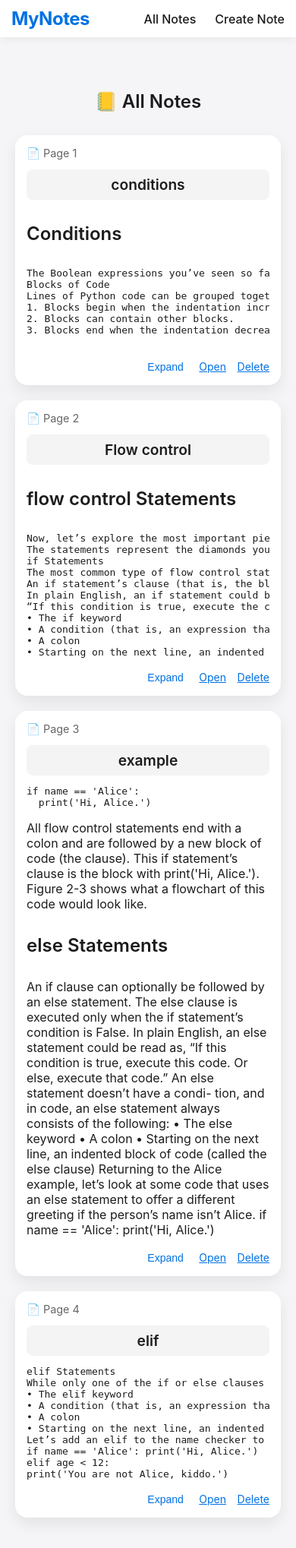
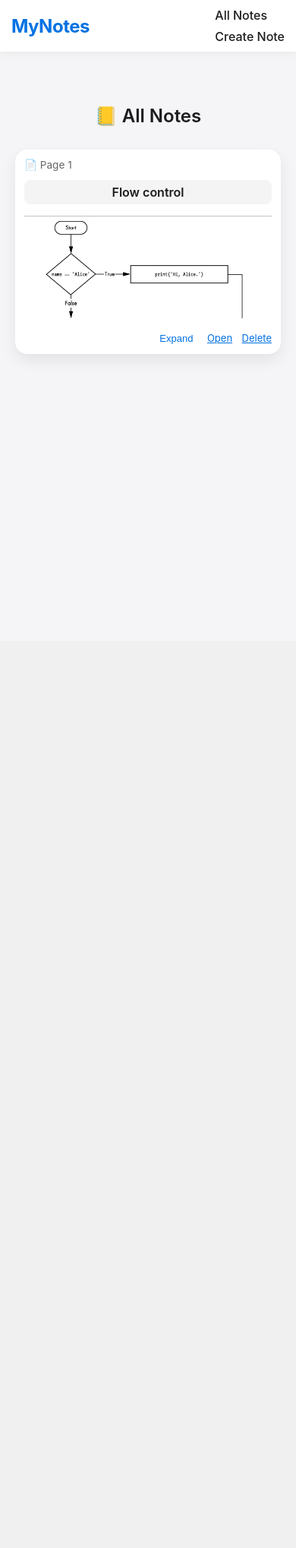
Before and after one commit to chavalibala6-source/create, a Flask app: page / in a window 390 px wide. Shown: the whole page at 76% size. After the commit the page ends 466 px from the top, so only its background shows below. Run offline with Flask 3, Linux system fonts and the light colour scheme; some libraries are stand-ins or nearby versions.

Commit message:
enhance to mobile view

```diff
--- a/app.py
+++ b/app.py
@@ -1,9 +1,9 @@
 import os
 import json
-from flask import Flask, render_template, request, redirect, url_for, send_from_directory
+from flask import Flask, render_template, request, redirect, url_for
 
 app = Flask(__name__)
-app.config['UPLOAD_FOLDER'] = 'static/uploads'
+app.config['UPLOAD_FOLDER'] = os.path.join('static', 'uploads')
 os.makedirs(app.config['UPLOAD_FOLDER'], exist_ok=True)
 
 NOTES_FILE = 'notes.json'
@@ -89,10 +89,6 @@ def upload_image():
 
     return redirect(url_for('paper', page=page_number))
 
-# Serve uploaded images
-@app.route('/uploads/<filename>')
-def uploaded_file(filename):
-    return send_from_directory(app.config['UPLOAD_FOLDER'], filename)
 
 if __name__ == '__main__':
-    app.run(debug=True)
+    app.run(host='0.0.0.0', port=5000, debug=True)
--- a/notes.json
+++ b/notes.json
@@ -1,26 +1,8 @@
 [
     {
         "page_number": 1,
-        "title": "conditions",
-        "text": "<h1>Conditions</h1>\r\n<pre>The Boolean expressions you\u2019ve seen so far could all be considered con- ditions, which are the same thing as expressions; condition is just a more specific name in the context of flow control statements. Conditions always evaluate down to a Boolean value, True or False. A flow control statement decides what to do based on whether its condition is True or False, and almost every flow control statement uses a condition.\r\nBlocks of Code\r\nLines of Python code can be grouped together in blocks. You can tell when a block begins and ends from the indentation of the lines of code. There are three rules for blocks.\r\n<code>1. Blocks begin when the indentation increases.\r\n2. Blocks can contain other blocks.\r\n3. Blocks end when the indentation decreases to zero or to a containing block\u2019s indentation.\r\n</code>\r\n</pre>",
-        "images": []
-    },
-    {
-        "page_number": 2,
         "title": "Flow control",
-        "text": "<h1>flow control Statements</h1>\r\n<pre>\r\nNow, let\u2019s explore the most important piece of flow control: the statements themselves. \r\nThe statements represent the diamonds you saw in the flowchart in Figure 2-1, and they are the actual decisions your programs will make.\r\nif Statements\r\nThe most common type of flow control statement is the if statement. \r\nAn if statement\u2019s clause (that is, the block following the if statement) will execute if the statement\u2019s condition is True. The clause is skipped if the condition is False.\r\nIn plain English, an if statement could be read as, \r\n\u201cIf this condition is true, execute the code in the clause.\u201d In Python, an if statement consists of the following:\r\n\u2022 The if keyword\r\n\u2022 A condition (that is, an expression that evaluates to True or False)\r\n\u2022 A colon\r\n\u2022 Starting on the next line, an indented block of code (called the if clause)</pre>",
-        "images": []
-    },
-    {
-        "page_number": 3,
-        "title": "example",
-        "text": "<pre>if name == 'Alice': \r\n  print('Hi, Alice.')\r\n</pre>\r\n<p>\r\nAll flow control statements end with a colon and are followed by a new block of code (the clause). This if statement\u2019s clause is the block with print('Hi, Alice.'). Figure 2-3 shows what a flowchart of this code would look like.</p>\r\n\r\n<h1>else Statements</h1>\r\n<p>An if clause can optionally be followed by an else statement. The else clause is executed only when the if statement\u2019s condition is False. In plain English, an else statement could be read as, \u201cIf this condition is true, execute this code. Or else, execute that code.\u201d An else statement doesn\u2019t have a condi- tion, and in code, an else statement always consists of the following:\r\n\u2022 The else keyword\r\n\u2022 A colon\r\n\u2022 Starting on the next line, an indented block of code (called the else clause)\r\nReturning to the Alice example, let\u2019s look at some code that uses an else statement to offer a different greeting if the person\u2019s name isn\u2019t Alice.\r\nif name == 'Alice': print('Hi, Alice.')\r\n</p>",
-        "images": []
-    },
-    {
-        "page_number": 4,
-        "title": "elif",
-        "text": "<pre>elif Statements\r\nWhile only one of the if or else clauses will execute, you may have a case where you want one of many possible clauses to execute. The elif statement is an \u201celse if\u201d statement that always follows an if or another elif statement. It provides another condition that is checked only if any of the previous con- ditions were False. In code, an elif statement always consists of the following:\r\n\u2022 The elif keyword\r\n\u2022 A condition (that is, an expression that evaluates to True or False)\r\n\u2022 A colon\r\n\u2022 Starting on the next line, an indented block of code (called the elif clause)\r\nLet\u2019s add an elif to the name checker to see this statement in action.\r\nif name == 'Alice': print('Hi, Alice.')\r\nelif age < 12:\r\nprint('You are not Alice, kiddo.')\r\n</pre>",
+        "text": "<img src=\"static/uploads/multiple.png\">\r\n\r\nto check conditions on a name and age and respond differently. Let me give you a cleaner, more Pythonic version that avoids repetition and is easier to extend later:\r\n<pre><code class=\"language-python\">\r\ndef greet_user(name: str, age: int) -> None:\r\n    if name == \"Alice\":\r\n        print(\"Hi, Alice.\")\r\n    elif age < 12:\r\n        print(\"You are not Alice, kiddo.\")\r\n    elif age > 2000:\r\n        print(\"Unlike you, Alice is not an undead, immortal vampire.\")\r\n    elif age > 100:\r\n        print(\"You are not Alice, grannie.\")\r\n    else:\r\n        print(f\"Hello {name}, nice to meet you!\")\r\n\r\n# Example usage:\r\ngreet_user(\"Alice\", 11)    # Hi, Alice.\r\ngreet_user(\"Bob\", 10)      # You are not Alice, kiddo.\r\ngreet_user(\"Drac\", 2500)   # Unlike you, Alice is not an undead, immortal vampire.\r\ngreet_user(\"Eve\", 120)     # You are not Alice, grannie.\r\ngreet_user(\"Charlie\", 25)  # Hello Charlie, nice to meet you!\r\n</code></pre>\r\n\u2705 Improvements here:\r\n\r\n    Wrapped the logic in a function so it\u2019s reusable.\r\n\r\n    Added a default case (else) to handle normal names/ages.\r\n\r\n    Used f-strings for readability.\r\n\r\n    Clear order of conditions from most specific to general.\r\n\r\nDo you want me to also show you a dictionary-based mapping approach (cleaner for lots of names/conditions)?",
         "images": []
     }
 ]
--- a/templates/all_notes.html
+++ b/templates/all_notes.html
@@ -4,9 +4,9 @@
 <meta charset="UTF-8">
 <meta name="viewport" content="width=device-width, initial-scale=1.0">
 <title>All Notes</title>
-
+<link href="https://cdnjs.cloudflare.com/ajax/libs/prism/1.29.0/themes/prism-tomorrow.min.css" rel="stylesheet"/>
 <style>
-  /* Modal Background */
+/* ---------------- Modal ---------------- */
 .modal {
   display: none;
   position: fixed;
@@ -16,23 +16,23 @@
   width: 100%;
   height: 100%;
   overflow-y: auto;
-    background-color: rgba(0,0,0,0.6);
-    padding: 60px 20px; /* more mobile-friendly */
+  background-color: rgba(0,0,0,0.3);
+  backdrop-filter: blur(8px);
+  -webkit-backdrop-filter: blur(8px);
+  padding: 60px 20px;
 }
 
-  /* Modal Box */
 .modal-content {
   background-color: #fff;
   margin: auto;
   padding: 25px;
   border-radius: 16px;
-    width: 100%;
+  width: 95%;
   max-width: 800px;
   box-shadow: 0 8px 25px rgba(0,0,0,0.25);
   animation: fadeIn 0.3s ease;
 }
 
-  /* Close Button */
 .close {
   color: #333;
   float: right;
@@ -44,13 +44,12 @@
   color: #0071e3;
 }
 
-  /* Animation */
 @keyframes fadeIn {
   from {opacity: 0; transform: translateY(-15px);}
   to {opacity: 1; transform: translateY(0);}
 }
 
-  /* General Body */
+/* ---------------- Body ---------------- */
 body {
   font-family: 'Inter', Arial, sans-serif;
   background: #f5f5f7;
@@ -58,23 +57,48 @@
   padding: 0;
   color: #1c1c1e;
 }
-/* Give main content padding, not body */
 main {
   padding: 40px 20px;
   display: flex;
   flex-direction: column;
   align-items: center;
 }
-* {
-  box-sizing: border-box;
+* { box-sizing: border-box; }
+
+/* ---------------- Code ---------------- */
+pre {
+  background: #1e1e1e;
+  color: #8b1313;
+  padding: 15px;
+  border-radius: 8px;
+  overflow-x: auto;
+  font-family: "Fira Code", monospace;
+  font-size: 14px;
+  line-height: 1.5;
 }
+code {
+  background: rgba(92,138,184,0.1);
+  color: #f4f2f2;
+  padding: 2px 5px;
+  border-radius: 4px;
+  font-family: "Fira Code", monospace;
+}
+.token.keyword { color: #569cd6; }
+.token.string  { color: #d69d85; }
+.token.number  { color: #b5cea8; }
+.token.function{ color: #dcdcaa; }
+.token.comment { color: #6a9955; font-style: italic; }
+.token.operator{ color: #d4d4d4; }
+.token.boolean { color: #569cd6; }
+
+/* ---------------- Typography ---------------- */
 h1 {
   font-weight: 600;
   font-size: 2em;
   margin: 30px 0;
 }
 
-  /* Navbar Styles */
+/* ---------------- Navbar ---------------- */
 .navbar {
   width: 100%;
   max-width: 100vw;
@@ -115,15 +139,14 @@ main {
   color: #0071e3;
 }
 
-  /* Notes Grid */
+/* ---------------- Notes Grid ---------------- */
 .notes-list {
   display: grid;
-    grid-template-columns: repeat(auto-fill, minmax(320px, 1fr));
+  grid-template-columns: repeat(auto-fit, minmax(280px, 1fr));
   gap: 20px;
   width: 100%;
   max-width: 1100px;
 }
-
 .note-card {
   background: #fff;
   border-radius: 16px;
@@ -139,7 +162,7 @@ main {
 
 .note-header {
   display: flex;
-    justify-content: space-between; /* FIXED: no more fixed width */
+  justify-content: space-between;
   align-items: center;
   margin-bottom: 12px;
   font-size: 0.9em;
@@ -156,23 +179,22 @@ main {
   border-radius: 8px;
 }
 
-  note-content {
+.note-content {
   font-size: 0.95em;
   line-height: 1.5;
   color: #333;
-  max-height: 150px;
+  height: 160px;
   overflow: hidden;
-  transition: max-height 0.3s ease;
-  word-wrap: break-word;   /* break long words */
+  word-wrap: break-word;
   overflow-wrap: break-word;
+  padding: 5px 0;
 }
 
 .note-content.expanded {
-  max-height: none; /* let it expand fully */
-  overflow-x: auto; /* if content is too wide, scroll inside */
+  height: auto;
+  overflow-x: auto;
 }
 
-/* Keep images/tables/code inside container */
 .note-content img,
 .note-content table,
 .note-content pre,
@@ -183,7 +205,6 @@ main {
   box-sizing: border-box;
 }
 
-/* Modal body same rule */
 #modal-body {
   word-wrap: break-word;
   overflow-wrap: break-word;
@@ -215,11 +236,26 @@ main {
   text-decoration: underline;
 }
 
-  /* Responsive Fix */
+/* ---------------- Responsive Fixes ---------------- */
+@media (max-width: 1024px) {
+  .note-content { height: 150px; }
+  .note-title { font-size: 1.1em; }
+}
+@media (max-width: 768px) {
+  .note-card { padding: 15px; }
+  .note-title { font-size: 1em; padding: 6px; }
+  .note-header { font-size: 0.85em; }
+  .note-actions button, .note-actions a { font-size: 13px; margin-left: 8px; }
+  .modal-content { width: 95%; padding: 20px; }
+}
 @media (max-width: 600px) {
   h1 { font-size: 1.5em; }
   .navbar { padding: 10px 15px; }
-    .note-card { padding: 15px; }
+  .note-card { padding: 12px; }
+  .note-content { height: 140px; }
+}
+@media (max-width: 480px) {
+  .navbar ul { flex-direction: column; gap: 8px; }
 }
 </style>
 </head>
@@ -240,9 +276,9 @@ main {
     <div id="modal-body"></div>
   </div>
 </div>
+
 <main>
   <h1>📒 All Notes</h1>
-
   <div class="notes-list">
     {% for note in notes %}
     <div class="note-card">
@@ -263,6 +299,7 @@ main {
     {% endfor %}
   </div>
 </main>
+
 <script>
 function toggleContent(pageNumber) {
   const title = document.querySelector(`#content-${pageNumber}`).previousElementSibling.innerText;
@@ -278,13 +315,14 @@ main {
   document.getElementById('noteModal').style.display = 'none';
 }
 
-  // Close modal if background is clicked
 window.onclick = function(event) {
   const modal = document.getElementById('noteModal');
-    if (event.target === modal) {
-      closeModal();
-    }
+  if (event.target === modal) closeModal();
 }
 </script>
+
+<!-- Prism.js -->
+<script src="https://cdnjs.cloudflare.com/ajax/libs/prism/1.29.0/prism.min.js"></script>
+<script src="https://cdnjs.cloudflare.com/ajax/libs/prism/1.29.0/components/prism-python.min.js"></script>
 </body>
 </html>
```
Also changed, not shown: static/uploads/multiple.png (added), templates/static/images/el.png (added), templates/static/uploads/elif.png (added). Lines whose indentation alone changed are shown as unchanged.
